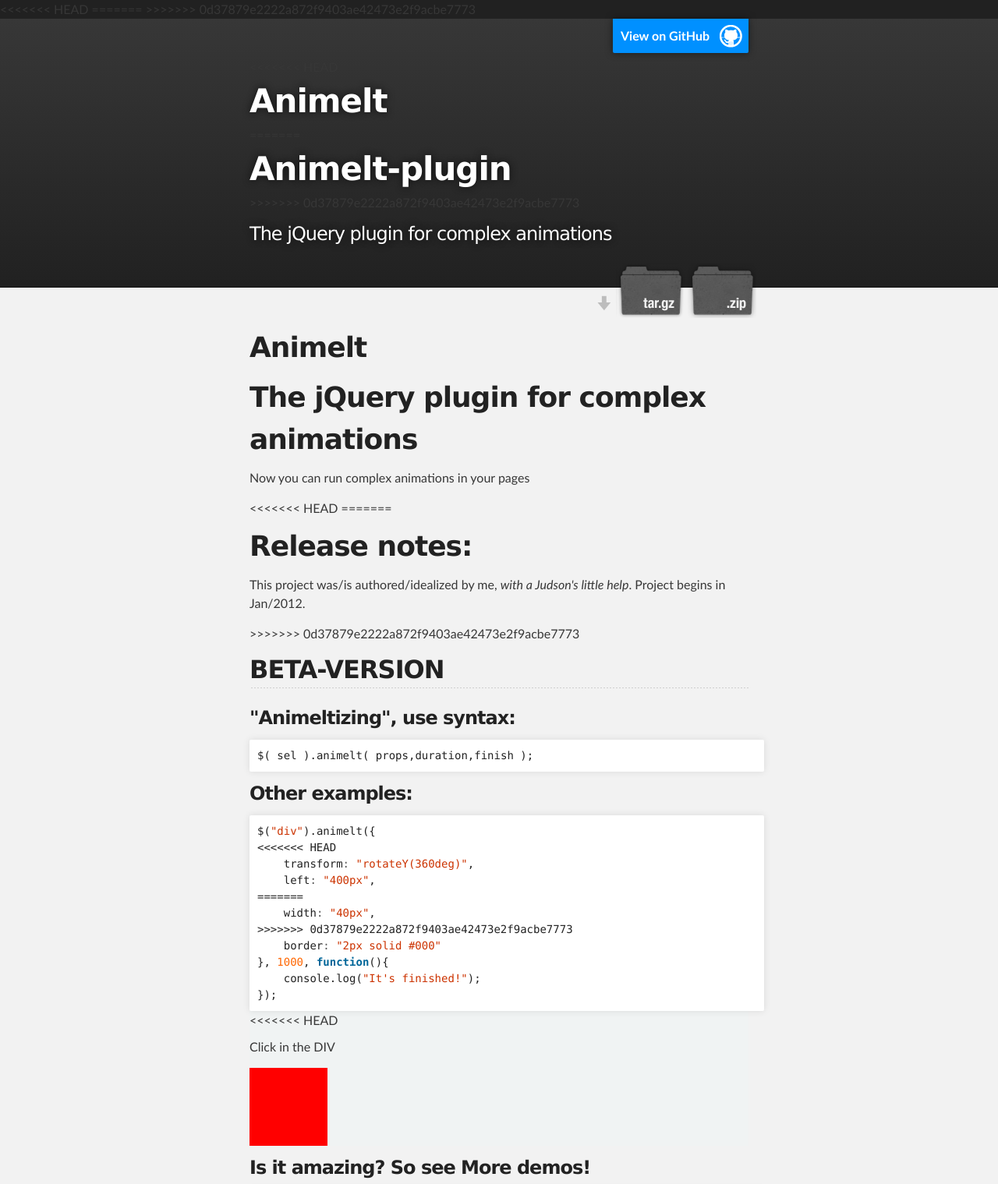
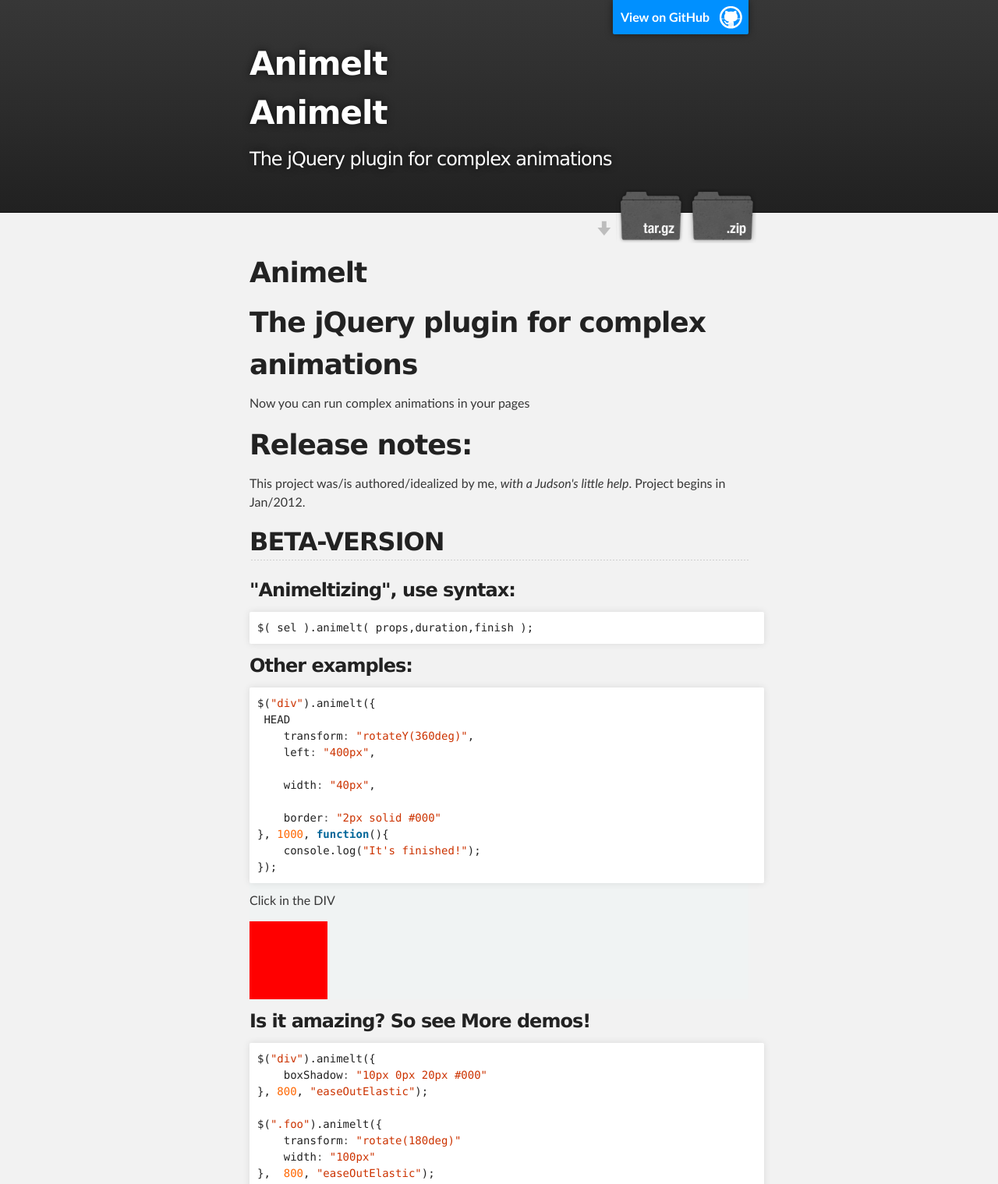
Before and after one commit to fakenickels/Animelt-Plugin, a plain HTML site: page index.html in a window 1280 px wide. Shown: the top 1519 px of the page at 78% size. Drawn offline with nearby package versions, Linux system fonts and the light colour scheme.

Commit message:
Project page improved

```diff
--- a/index.html
+++ b/index.html
@@ -7,14 +7,10 @@
     <meta name="description" content="Animelt-plugin : The jQuery plugin for complex animations" />
 
     <link rel="stylesheet" type="text/css" media="screen" href="stylesheets/stylesheet.css">
-<<<<<<< HEAD
     <script type="text/javascript" src="http://code.jquery.com/jquery-1.7.2.min.js"></script>
     <script type="text/javascript" src="javascripts/jquery.easing.js"></script>
     <script type="text/javascript" src="javascripts/animelt.js"></script>
-=======
-
->>>>>>> 0d37879e2222a872f9403ae42473e2f9acbe7773
-    <title>Animelt-plugin</title>
+    <title>Animelt</title>
   </head>
 
   <body>
@@ -23,12 +19,9 @@
     <div id="header_wrap" class="outer">
         <header class="inner">
           <a id="forkme_banner" href="https://github.com/grsabreu/Animelt-Plugin">View on GitHub</a>
+          <h1 id="project_title">Animelt</h1>
+          <h1 id="project_title">Animelt</h1>
 
-<<<<<<< HEAD
-          <h1 id="project_title">Animelt</h1>
-=======
-          <h1 id="project_title">Animelt-plugin</h1>
->>>>>>> 0d37879e2222a872f9403ae42473e2f9acbe7773
           <h2 id="project_tagline">The jQuery plugin for complex animations</h2>
 
             <section id="downloads">
@@ -47,14 +40,12 @@
 
 <p>Now you can run complex animations in your pages</p>
 
-<<<<<<< HEAD
-=======
+
 <h1>Release notes:</h1>
 
 <p>This project was/is authored/idealized by me, <em>with a Judson's little help</em>.
 Project begins in Jan/2012.</p>
 
->>>>>>> 0d37879e2222a872f9403ae42473e2f9acbe7773
 <h2>BETA-VERSION</h2>
 
 <h3>"Animeltizing", use syntax:</h3>
@@ -69,18 +60,18 @@ Project begins in Jan/2012.</p>
 
 <div class="highlight">
 <pre><span class="nx">$</span><span class="p">(</span><span class="s2">"div"</span><span class="p">).</span><span class="nx">animelt</span><span class="p">({</span>
-<<<<<<< HEAD
+ HEAD
     <span class="nx">transform</span><span class="o">:</span> <span class="s2">"rotateY(360deg)"</span><span class="p">,</span>
     <span class="nx">left</span><span class="o">:</span> <span class="s2">"400px"</span><span class="p">,</span>
-=======
+
     <span class="nx">width</span><span class="o">:</span> <span class="s2">"40px"</span><span class="p">,</span>
->>>>>>> 0d37879e2222a872f9403ae42473e2f9acbe7773
+
     <span class="nx">border</span><span class="o">:</span> <span class="s2">"2px solid #000"</span>
 <span class="p">},</span> <span class="mi">1000</span><span class="p">,</span> <span class="kd">function</span><span class="p">(){</span>
     <span class="nx">console</span><span class="p">.</span><span class="nx">log</span><span class="p">(</span><span class="s2">"It's finished!"</span><span class="p">);</span>
 <span class="p">});</span>
 </pre>
-<<<<<<< HEAD
+
   <p>Click in the DIV</p>
   <div id="test1" style="width:100px;height: 100px;background-color:red;position:relative"></div>
   <script type="text/javascript">
@@ -163,7 +154,7 @@ Project begins in Jan/2012.</p>
 
 
 <hr><p>Thanks and enjoy Animelt!</p>
->>>>>>> 0d37879e2222a872f9403ae42473e2f9acbe7773
+
       </section>
     </div>
 
```
